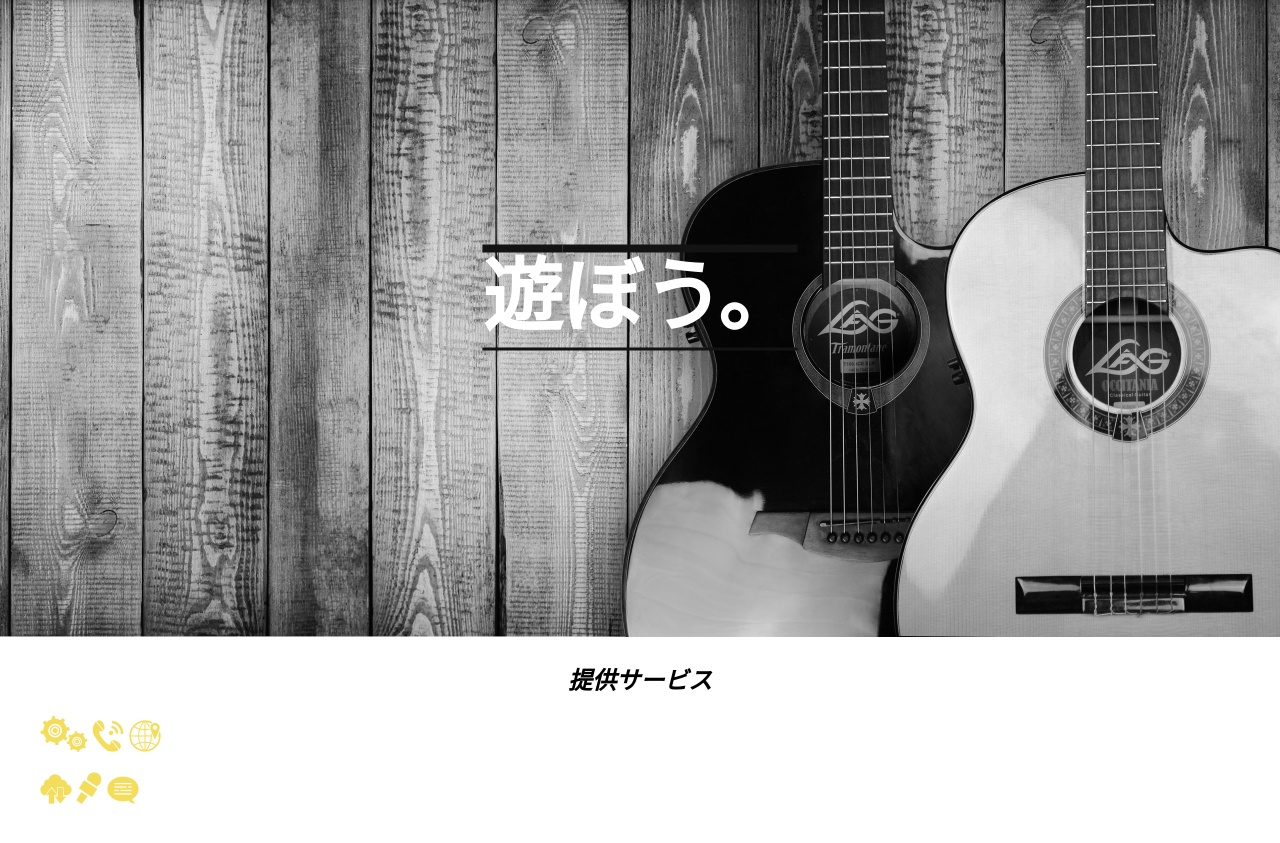
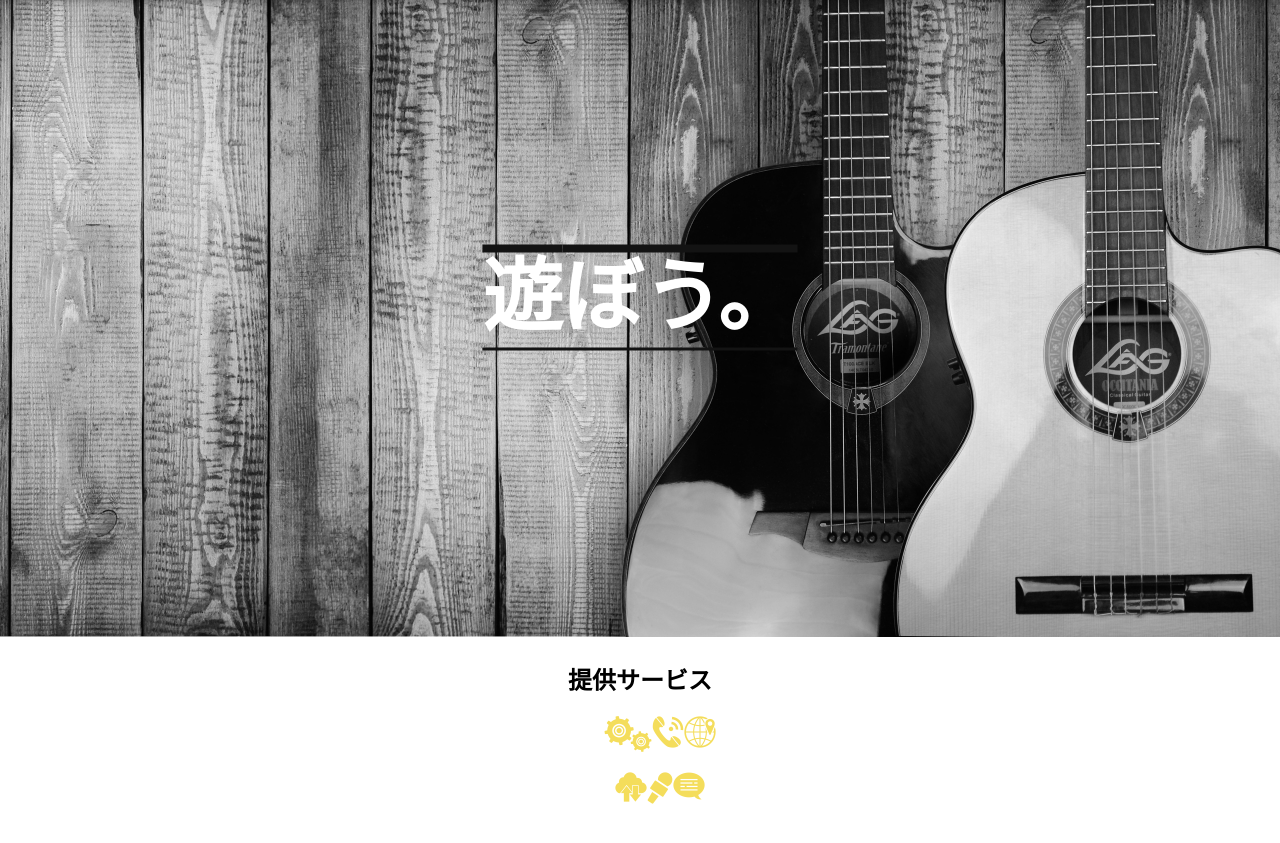
Before and after one commit to DaniloSantanna/DaniloSantanna.github.io, a plain HTML site: page index.html in a window 1280 px wide. Shown: the part 83-926 px from the top of the page. Drawn offline with Linux system fonts and the light colour scheme.

Commit message:
ajuste com a ajuda do rafa

```diff
--- a/index.html
+++ b/index.html
@@ -19,7 +19,7 @@
         </div>
     </nav>
     <div class="pai">
-        <h1>遊<em>ぼう。<em></h1>
+        <h1>遊<em>ぼう。</em></h1>
     </div>
     <img class="topo1" src="img/imagem1.jpg">
 <div class="opcoes">
--- a/main.css
+++ b/main.css
@@ -106,9 +106,9 @@ body {
     font-style: normal;
 }
 
-nav div .opcoes {
+.opcoes {
     max-width:100%;
-    height: 300px auto;
+    height: 300px;
     background-color= #000000;
 }
 
@@ -120,9 +120,13 @@ nav div .opcoes {
 ul li {
     display: inline-block;
     color: #000000;
-
 }
 
 h2 {
     text-align: center;
 }
+
+ul {
+    display: flex;
+    justify-content: center;
+}
```
Also changed, not shown: img/iconbook.png (deleted).
